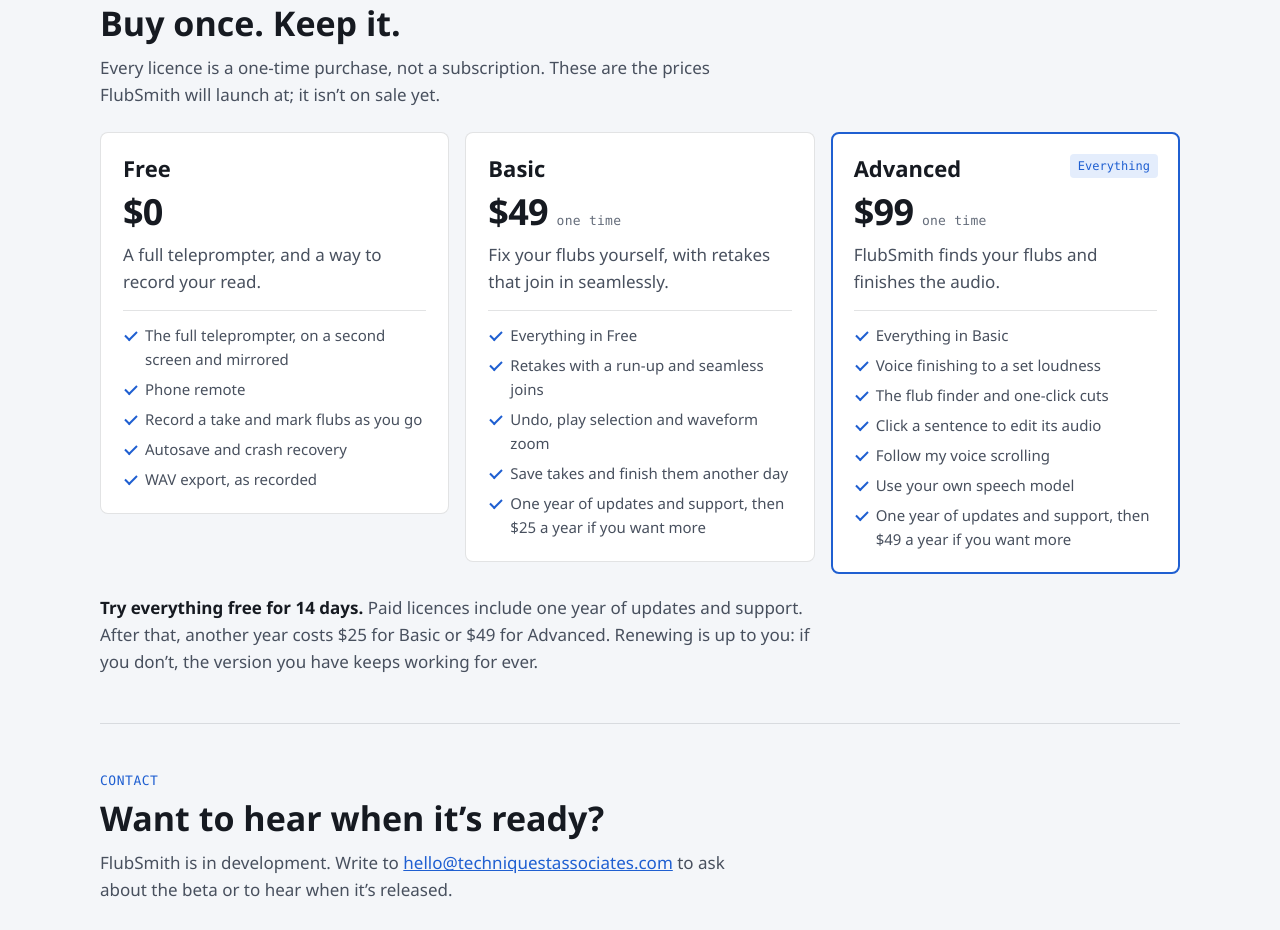
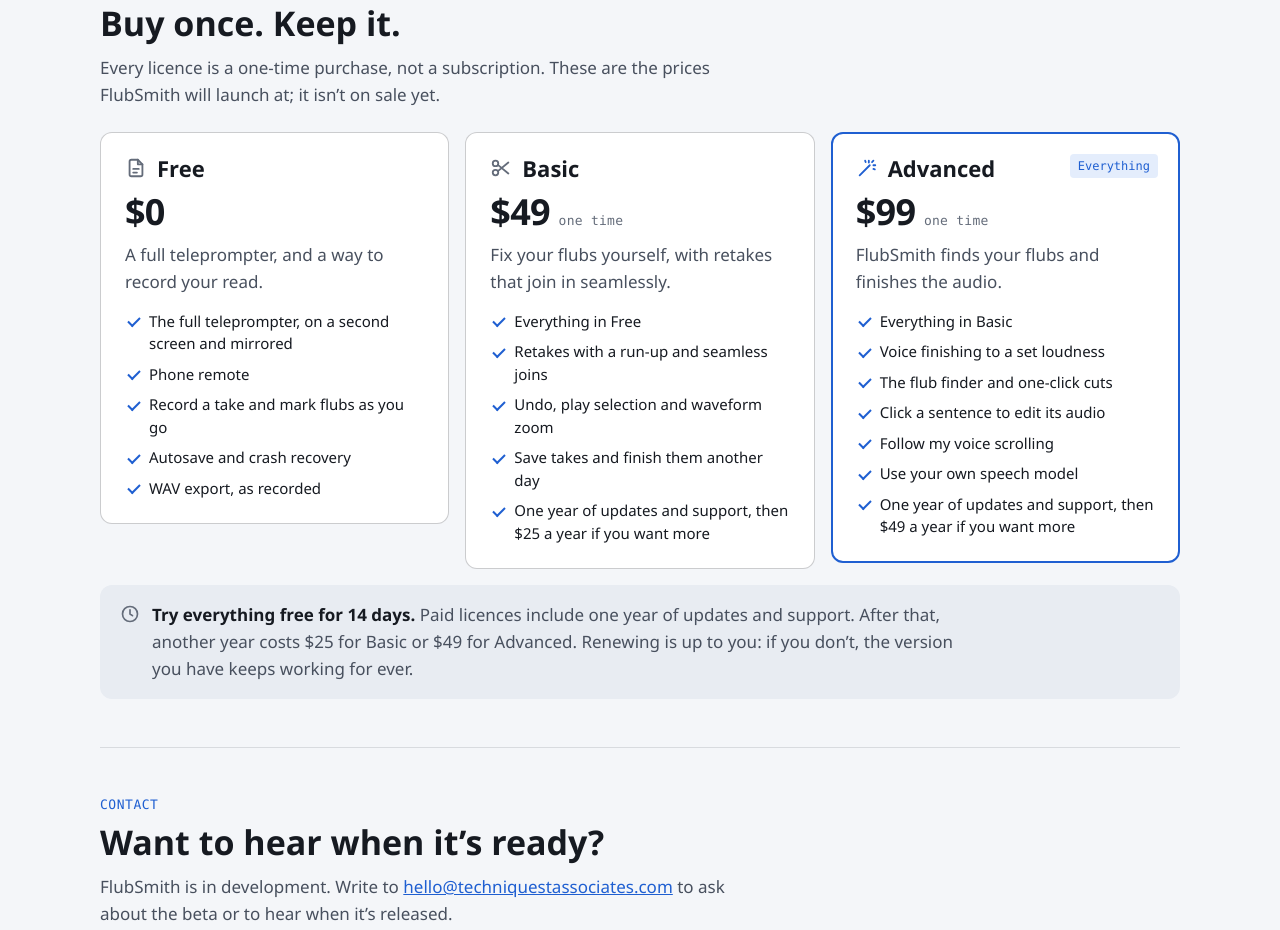
Before and after one commit to ScottDavis-GV/flubsmith.com, a plain HTML site: page index.html in a window 1280 px wide. Shown: the part 1834-2764 px from the top of the page. Drawn offline with Linux system fonts and the light colour scheme.

Commit message:
Box each pricing tier like the price sheet
Give each tier a clearer outline with rounder corners and an icon beside
its name, and put the trial and renewal note in its own shaded box.

Co-Authored-By: Claude Opus 5.5 <noreply@anthropic.com>

```diff
--- a/index.html
+++ b/index.html
@@ -18,7 +18,11 @@
     <g id="i-find" fill="none" stroke="currentColor" stroke-width="2" stroke-linecap="round" stroke-linejoin="round"><circle cx="11" cy="11" r="7"/><path d="M21 21l-4.5-4.5"/><path d="M8 11h6"/></g>
     <g id="i-level" fill="none" stroke="currentColor" stroke-width="2" stroke-linecap="round" stroke-linejoin="round"><path d="M4 21v-7M4 10V3M12 21v-9M12 8V3M20 21v-5M20 12V3"/><path d="M1 14h6M9 8h6M17 16h6"/></g>
     <g id="i-phone" fill="none" stroke="currentColor" stroke-width="2" stroke-linecap="round" stroke-linejoin="round"><rect x="6" y="2" width="12" height="20" rx="2"/><path d="M11 18h2"/><path d="M10 9l4 2.5-4 2.5z"/></g>
-    <g id="i-lock" fill="none" stroke="currentColor" stroke-width="2" stroke-linecap="round" stroke-linejoin="round"><rect x="4" y="11" width="16" height="10" rx="2"/><path d="M8 11V7a4 4 0 0 1 8 0v4"/></g>
+    <g id="i-script" fill="none" stroke="currentColor" stroke-width="2" stroke-linecap="round" stroke-linejoin="round"><path d="M14 3H7a2 2 0 0 0-2 2v14a2 2 0 0 0 2 2h10a2 2 0 0 0 2-2V8z"/><path d="M14 3v5h5"/><path d="M9 13h6M9 17h4"/></g>
+    <g id="i-scissors" fill="none" stroke="currentColor" stroke-width="2" stroke-linecap="round" stroke-linejoin="round"><circle cx="6" cy="7" r="3"/><circle cx="6" cy="17" r="3"/><path d="M8.6 8.6L20 18M8.6 15.4L20 6"/></g>
+    <g id="i-wand" fill="none" stroke="currentColor" stroke-width="2" stroke-linecap="round" stroke-linejoin="round"><path d="M4 20L15 9"/><path d="M14 4v2M19 9h2M17.5 5.5l1.5-1.5M10 4l.5 1.5M19 13l1.5.5"/></g>
+    <g id="i-clock" fill="none" stroke="currentColor" stroke-width="2" stroke-linecap="round" stroke-linejoin="round"><circle cx="12" cy="12" r="9"/><path d="M12 7v5l3 2"/></g>
+    <g id="i-lock"fill="none" stroke="currentColor" stroke-width="2" stroke-linecap="round" stroke-linejoin="round"><rect x="4" y="11" width="16" height="10" rx="2"/><path d="M8 11V7a4 4 0 0 1 8 0v4"/></g>
   </defs>
 </svg>
 
@@ -107,7 +111,7 @@
     <p class="intro">Every licence is a one-time purchase, not a subscription. These are the prices FlubSmith will launch at; it isn’t on sale yet.</p>
     <div class="plans">
       <article class="plan">
-        <h3>Free</h3>
+        <h3><svg viewBox="0 0 24 24" aria-hidden="true"><use href="#i-script"/></svg>Free</h3>
         <p class="price">$0</p>
         <p class="pitch">A full teleprompter, and a way to record your read.</p>
         <ul>
@@ -119,7 +123,7 @@
         </ul>
       </article>
       <article class="plan">
-        <h3>Basic</h3>
+        <h3><svg viewBox="0 0 24 24" aria-hidden="true"><use href="#i-scissors"/></svg>Basic</h3>
         <p class="price">$49 <span>one time</span></p>
         <p class="pitch">Fix your flubs yourself, with retakes that join in seamlessly.</p>
         <ul>
@@ -132,7 +136,7 @@
       </article>
       <article class="plan feat">
         <span class="tag">Everything</span>
-        <h3>Advanced</h3>
+        <h3><svg viewBox="0 0 24 24" aria-hidden="true"><use href="#i-wand"/></svg>Advanced</h3>
         <p class="price">$99 <span>one time</span></p>
         <p class="pitch">FlubSmith finds your flubs and finishes the audio.</p>
         <ul>
@@ -146,7 +150,10 @@
         </ul>
       </article>
     </div>
-    <p class="trial"><strong>Try everything free for 14 days.</strong> Paid licences include one year of updates and support. After that, another year costs $25 for Basic or $49 for Advanced. Renewing is up to you: if you don’t, the version you have keeps working for ever.</p>
+    <div class="trial">
+      <svg viewBox="0 0 24 24" aria-hidden="true"><use href="#i-clock"/></svg>
+      <p><strong>Try everything free for 14 days.</strong> Paid licences include one year of updates and support. After that, another year costs $25 for Basic or $49 for Advanced. Renewing is up to you: if you don’t, the version you have keeps working for ever.</p>
+    </div>
   </section>
 
   <section class="section" id="contact" aria-labelledby="contact-title">
--- a/site.css
+++ b/site.css
@@ -11,6 +11,8 @@
   --accent: #1f5fd1;
   --accent-soft: #e4edfc;
   --wave: #9aa3b2;
+  --rule-strong: rgba(22, 26, 33, 0.22);
+  --shade: #e8ecf2;
   --font-display: "Segoe UI Variable Display", "Segoe UI", system-ui, -apple-system, "Helvetica Neue", sans-serif;
   --font-body: "Segoe UI Variable Text", "Segoe UI", system-ui, -apple-system, "Helvetica Neue", sans-serif;
   --font-mono: ui-monospace, "Cascadia Mono", "SF Mono", Consolas, monospace;
@@ -18,13 +20,13 @@
 @media (prefers-color-scheme: dark) {
   :root:not([data-theme="light"]) {
     --paper: #16181d; --surface: #1e2128; --ink: #e6e8ec; --ink-2: #bcc2cc; --ink-3: #9aa1ae;
-    --rule: rgba(255, 255, 255, 0.12); --accent: #6ea4fa; --accent-soft: #1a2a45; --wave: #5c6372;
+    --rule: rgba(255, 255, 255, 0.12); --accent: #6ea4fa; --accent-soft: #1a2a45; --wave: #5c6372; --rule-strong: rgba(255, 255, 255, 0.22); --shade: #22262e;
     color-scheme: dark;
   }
 }
 :root[data-theme="dark"] {
   --paper: #16181d; --surface: #1e2128; --ink: #e6e8ec; --ink-2: #bcc2cc; --ink-3: #9aa1ae;
-  --rule: rgba(255, 255, 255, 0.12); --accent: #6ea4fa; --accent-soft: #1a2a45; --wave: #5c6372;
+  --rule: rgba(255, 255, 255, 0.12); --accent: #6ea4fa; --accent-soft: #1a2a45; --wave: #5c6372; --rule-strong: rgba(255, 255, 255, 0.22); --shade: #22262e;
   color-scheme: dark;
 }
 
@@ -89,20 +91,25 @@ kbd { font: 600 0.85em var(--font-mono); padding: 1px 6px; border: 1px solid var
 .steps p { color: var(--ink-2); font-size: 16px; }
 
 /* ---------- Pricing ---------- */
+/* Each tier in its own clearly outlined box, an icon beside its name, and the trial
+   note in a shaded box underneath. */
 .plans { margin-top: 24px; display: grid; gap: 16px; grid-template-columns: repeat(3, minmax(0, 1fr)); align-items: start; }
-.plan { position: relative; background: var(--surface); border: 1px solid var(--rule); border-radius: 8px; padding: 22px; display: grid; gap: 10px; align-content: start; }
-/* The tag sits in the corner, so the heading and price line up across all three cards. */
+.plan { position: relative; background: var(--surface); border: 1px solid var(--rule-strong); border-radius: 12px; padding: 22px 24px 24px; display: grid; gap: 10px; align-content: start; }
+.plan.feat { border: 2px solid var(--accent); padding: 21px 23px 23px; }
 .plan .tag { position: absolute; top: 20px; right: 20px; }
-.plan.feat { border: 2px solid var(--accent); padding: 21px; }
-.plan h3 { font-size: 22px; font-weight: 700; }
+.plan h3 { font-size: 22px; font-weight: 700; display: flex; align-items: center; gap: 10px; }
+.plan h3 svg { width: 22px; height: 22px; color: var(--ink-3); flex: none; }
+.plan.feat h3 svg { color: var(--accent); }
 .plan .price { font: 700 36px/1.1 var(--font-display); letter-spacing: -0.02em; font-variant-numeric: tabular-nums; }
 .plan .price span { font: 500 13px/1 var(--font-mono); letter-spacing: 0.02em; color: var(--ink-3); }
 .plan .pitch { color: var(--ink-2); }
-.plan ul { margin: 4px 0 0; padding: 12px 0 0; border-top: 1px solid var(--rule); list-style: none; display: grid; gap: 6px; font-size: 15px; color: var(--ink-2); }
-.plan li { padding-left: 22px; position: relative; }
-.plan li::before { content: ""; position: absolute; left: 2px; top: 0.55em; width: 10px; height: 5px; border-left: 2px solid var(--accent); border-bottom: 2px solid var(--accent); transform: rotate(-45deg); }
+.plan ul { margin: 4px 0 0; padding: 0; list-style: none; display: grid; gap: 8px; font-size: 15px; line-height: 1.5; color: var(--ink); }
+.plan li { padding-left: 24px; position: relative; }
+.plan li::before { content: ""; position: absolute; left: 3px; top: 0.5em; width: 10px; height: 5px; border-left: 2px solid var(--accent); border-bottom: 2px solid var(--accent); transform: rotate(-45deg); }
 .tag { justify-self: start; font: 500 12px/1 var(--font-mono); padding: 6px 8px; border-radius: 4px; background: var(--accent-soft); color: var(--accent); }
-.trial { margin-top: 20px; max-width: 46rem; color: var(--ink-2); }
+.trial { margin-top: 16px; background: var(--shade); border-radius: 12px; padding: 16px 20px; display: flex; gap: 12px; align-items: flex-start; }
+.trial svg { width: 20px; height: 20px; color: var(--ink-3); flex: none; margin-top: 3px; }
+.trial p { color: var(--ink-2); max-width: 52rem; }
 .trial strong { color: var(--ink); }
 
 /* ---------- Footer ---------- */
```
